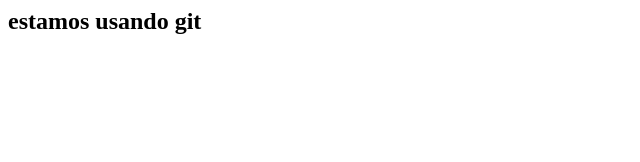
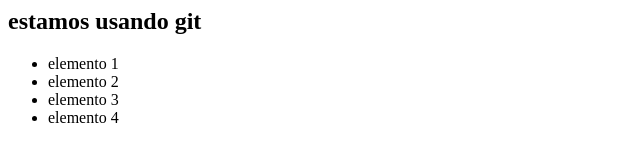
Before and after one commit to cesarlogo/practica-7, a plain HTML site: page index.html in a window 1280 px wide. Shown: the whole page, without its empty margins (0-640 px from the left). Drawn offline with Linux system fonts and the light colour scheme.

Commit message:
lista de elementos

```diff
--- a/index.html
+++ b/index.html
@@ -4,6 +4,13 @@
 </head>
 <body>
 	<h2>estamos usando git </h2>
+	<ul>
+     <li>elemento 1</li>
+     <li>elemento 2</li>
+     <li>elemento 3</li>
+     <li>elemento 4</li>
+
+	</ul>
 
 </body>
 </html>
```
